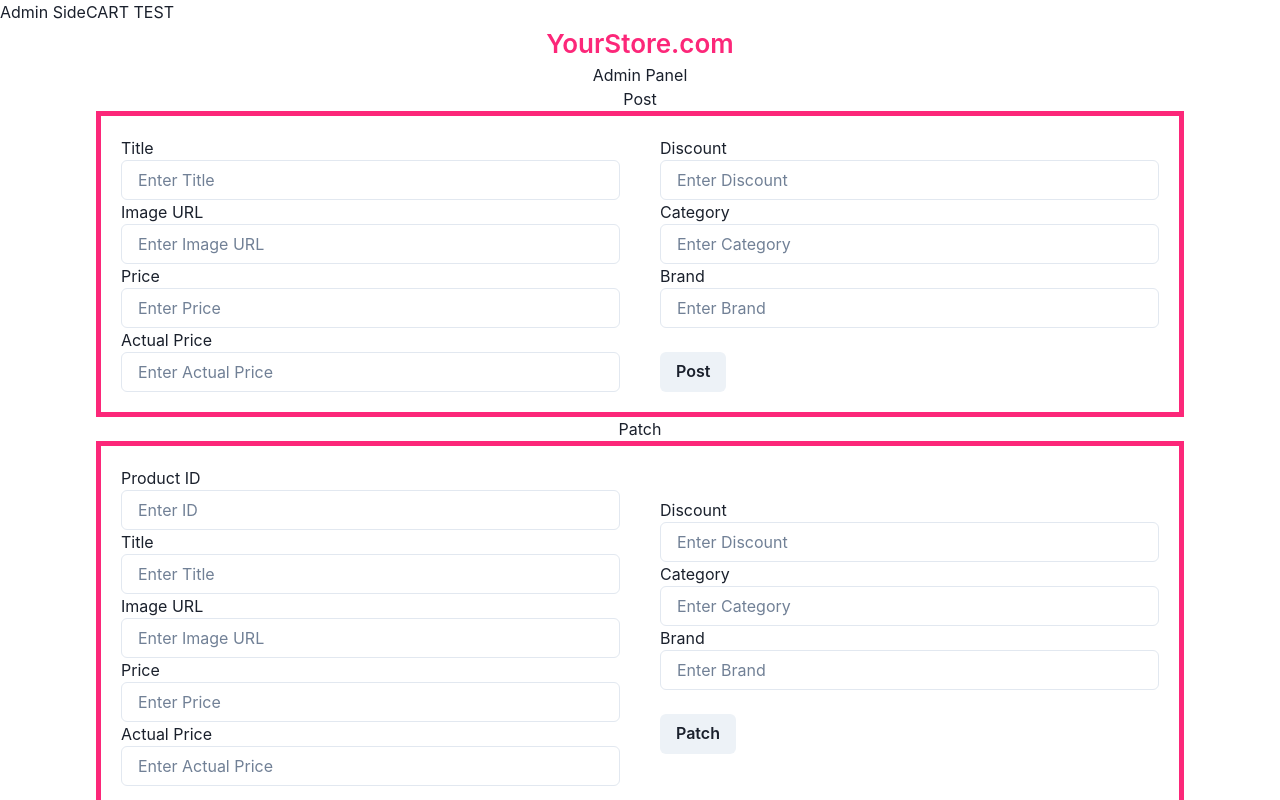
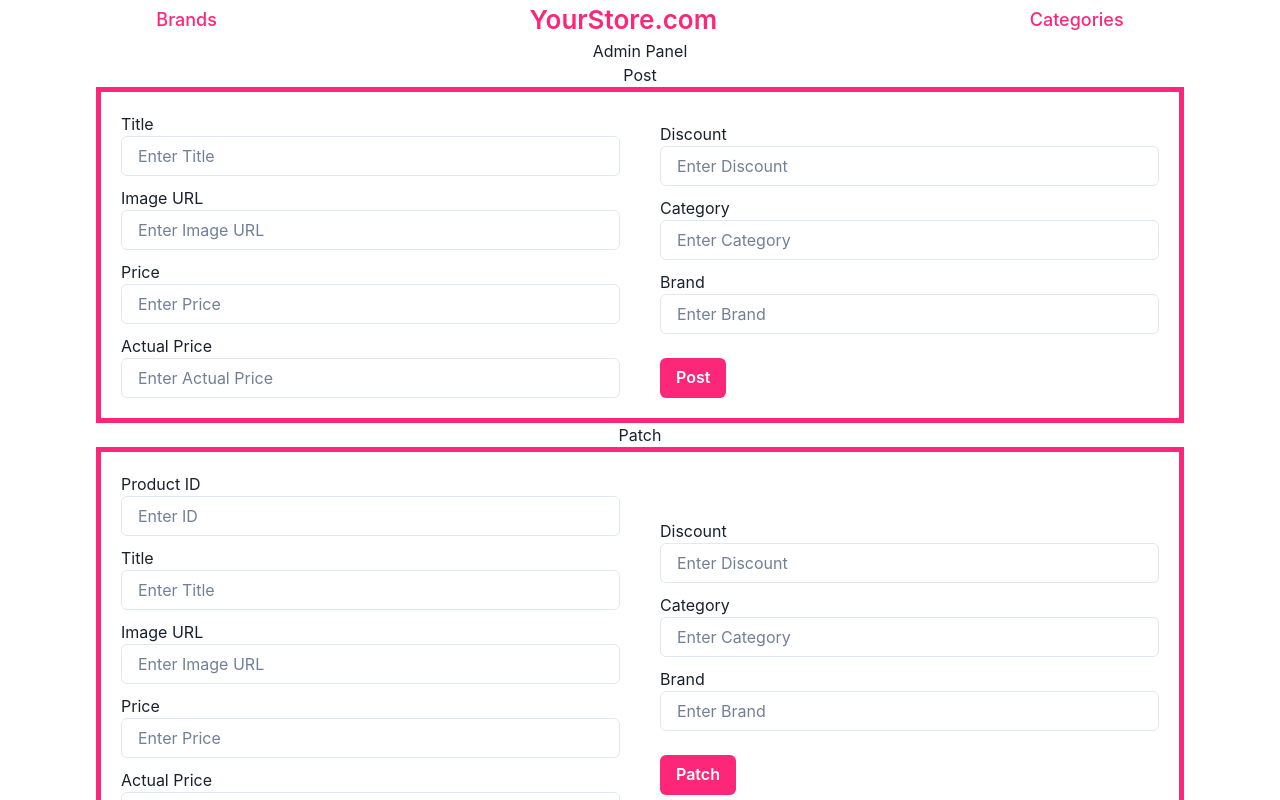
Before and after one commit to heyabrar/ShoppingParadise, a React (Create React App) app in the folder your-store-app/: page /adminside in a window 1280 px wide. Shown: the top 800 px of the page. Built offline with nearby package versions, Linux system fonts and the light colour scheme.

Commit message:
Day4 Issues Resolved

```diff
--- /dev/null
+++ b/your-store-app/src/Abrar/AdminSide/AdminBrandsPage.jsx
@@ -0,0 +1,49 @@
+import { Box, Image, SimpleGrid, Text } from "@chakra-ui/react";
+
+export default function AdminBrandsPage ( ) {
+    const Brands = [
+        {
+            id : 1,
+            title : 'Estee Lauder (estee)',
+            image : 'https://images-static.nykaa.com/uploads/292255a7-5fa3-4ef0-b8aa-ddbae96fcc82.jpg?tr=w-300,cm-pad_resize'
+        },
+
+        {
+            id : 2,
+            title : 'Skin Ras (skinras)',
+            image : 'https://images-static.nykaa.com/uploads/e56c6f82-f8ce-4339-a1f7-ac1d1a6da1c4.png?tr=w-300,cm-pad_resize'
+        },
+
+        {
+            id : 3,
+            title : 'L`Oreal Paris (loreal)',
+            image : 'https://images-static.nykaa.com/uploads/a32d4889-2e13-4494-8944-be1e1f2cfb1e.jpg?tr=w-300,cm-pad_resize'
+        },
+
+        {
+            id : 4,
+            title : 'Dot Key (dotkey)',
+            image : 'https://images-static.nykaa.com/uploads/9d4141b7-71c6-4967-a466-508907786206.jpg?tr=w-300,cm-pad_resize'
+        },
+
+        {
+            id : 5,
+            title : 'Garnier (garnier)',
+            image : 'https://encrypted-tbn0.gstatic.com/images?q=tbn:ANd9GcRWC7Wgsboj8qhZ5nR4mv5DCtLzxmxsxffryg&usqp=CAU'
+        }
+    ]
+    return (
+        <>
+        <Text textAlign='center' fontSize={{base  :'16px', md : '20px' ,lg  :'30px'}} color='#fc2779' fontWeight='550'>OUR BRANDS</Text>
+        <SimpleGrid columns={[2,3,3,3]} width={{base  :'95%', md :'90%'}} m='auto' rowGap={{base : '20px', md :'40px'}} mt='20px'>
+            {Brands.map((elem)=>{
+                return <Box key={elem.id} textAlign='center'>
+                    <Image margin='auto' width={{base : '100px', md : '150px'}} src={elem.image} alt={elem.title} borderRadius='50%'/>
+                    <Text fontWeight={'550'}>{elem.title}</Text>
+                </Box>
+            })}
+
+        </SimpleGrid>
+        </>
+    )
+}
--- /dev/null
+++ b/your-store-app/src/Abrar/AdminSide/AdminCategories.jsx
@@ -0,0 +1,16 @@
+import { Flex, List, ListIcon, ListItem, OrderedList, Text } from "@chakra-ui/react";
+import { IoMdCheckmarkCircle, IoMdSettings } from "react-icons/io";
+
+export default function AdminCategoriesPage( ) {
+    return (
+        <>
+         <Text textAlign='center' fontSize={{base  :'16px', md : '20px' ,lg  :'30px'}} color='#fc2779' fontWeight='550'>CATEGORIES</Text>
+         <Flex justifyContent='space-around' width={{base  :'90%', md  :'80%'}} m='auto' mt='2%' fontSize='18px'>
+            <Text>Skin (skin)</Text>
+            <Text>Men (men)</Text>
+            <Text>Hair (hair)</Text>
+            <Text>Fragrance (fragrance)</Text>
+         </Flex>
+        </>
+    )
+}
--- a/your-store-app/src/Abrar/AdminSide/AdminSide.jsx
+++ b/your-store-app/src/Abrar/AdminSide/AdminSide.jsx
@@ -1,6 +1,7 @@
 import { Box, Button, Flex, Input, Text} from "@chakra-ui/react";
 import axios from "axios";
 import { useState } from "react";
+import { Link } from "react-router-dom";
 
 export default function AdminSide ( ) {
     const [title,setTitle] = useState('')
@@ -63,30 +64,34 @@ export default function AdminSide ( ) {
 
     return (
         <>
-        <Text textAlign='center' fontSize={{base: '18px', md: '20px', lg : '26px'}} color='#fc2779' fontWeight='600'>YourStore.com</Text>
+        <Flex justifyContent='space-around' color='#fc2779' alignItems='center'>
+            <Link to='/adminbrands'><Text fontSize='18px' fontWeight='550'>Brands</Text></Link>
+            <Text textAlign='center' fontSize={{base: '18px', md: '20px', lg : '26px'}} color='#fc2779' fontWeight='600'>YourStore.com</Text>
+            <Link to='/admincategories'><Text fontSize='18px' fontWeight='550'>Categories</Text></Link>
+        </Flex>
         <Text textAlign='center'>Admin Panel</Text>
         <Text textAlign='center'>Post</Text>
         <Flex border='5px solid #fc2779' width={{base : '95%', md : '90%', lg : '85%'}} m='auto' gap={{base : '5px', md :'20px' , lg : '40px'}} direction={{base : 'column', md: 'row'}} padding='20px'>
         <Box  w={{base : '90%', md : '80%', lg : '50%'}} m='auto'>
             <Text>Title</Text>
             <Input placeholder="Enter Title" value={title} onChange={(e)=>setTitle(e.target.value)}/>
-            <Text>Image URL</Text>
+            <Text mt='10px'>Image URL</Text>
             <Input placeholder="Enter Image URL" value={url} onChange={(e)=>setUrl(e.target.value)}/>
-            <Text>Price</Text>
+            <Text mt='10px'>Price</Text>
             <Input placeholder="Enter Price" value={price} onChange={(e)=>setPrice(e.target.value)}/>
-            <Text>Actual Price</Text>
+            <Text mt='10px'>Actual Price</Text>
             <Input placeholder="Enter Actual Price" value={Aprice} onChange={(e)=>setAPrice(e.target.value)}/>
            </Box>
 
            <Box w={{base : '90%', md : '80%', lg : '50%'}} m='auto' >
-            <Text>Discount</Text>
+            <Text mt='10px'>Discount</Text>
             <Input placeholder="Enter Discount" value={discount} onChange={(e)=>setDiscount(e.target.value)}/>
-            <Text>Category</Text>
+            <Text mt='10px'>Category</Text>
             <Input placeholder="Enter Category" value={category} onChange={(e)=>setCategory(e.target.value)}/>
-            <Text>Brand</Text>
+            <Text mt='10px'>Brand</Text>
             <Input placeholder="Enter Brand" value={brand} onChange={(e)=>setBrand(e.target.value)}/>
             <br /> <br />
-            <Button onClick={( ) => handleAdd(title,url,price,Aprice,discount,category,brand)}>Post</Button>
+            <Button onClick={( ) => handleAdd(title,url,price,Aprice,discount,category,brand)} color='white' bg={'#fc2779'} colorScheme='#fc2779'>Post</Button>
         </Box>
         </Flex>
 
@@ -95,25 +100,25 @@ export default function AdminSide ( ) {
         <Box  w={{base : '90%', md : '80%', lg : '50%'}} m='auto'>
             <Text>Product ID</Text>
             <Input placeholder="Enter ID" value={patchid} onChange={(e)=>setPatchid(e.target.value)}/>
-            <Text>Title</Text>
+            <Text mt='10px'>Title</Text>
             <Input placeholder="Enter Title" value={ptitle} onChange={(e)=>psetTitle(e.target.value)}/>
-            <Text>Image URL</Text>
+            <Text mt='10px'>Image URL</Text>
             <Input placeholder="Enter Image URL" value={purl} onChange={(e)=>psetUrl(e.target.value)}/>
-            <Text>Price</Text>
+            <Text mt='10px'>Price</Text>
             <Input placeholder="Enter Price" value={pprice} onChange={(e)=>psetPrice(e.target.value)}/>
-            <Text>Actual Price</Text>
+            <Text mt='10px'>Actual Price</Text>
             <Input placeholder="Enter Actual Price" value={pAprice} onChange={(e)=>psetAPrice(e.target.value)}/>
            </Box>
 
            <Box w={{base : '90%', md : '80%', lg : '50%'}} m='auto' >
-            <Text>Discount</Text>
+            <Text mt='10px'>Discount</Text>
             <Input placeholder="Enter Discount" value={pdiscount} onChange={(e)=>psetDiscount(e.target.value)}/>
-            <Text>Category</Text>
+            <Text mt='10px'>Category</Text>
             <Input placeholder="Enter Category" value={pcategory} onChange={(e)=>psetCategory(e.target.value)}/>
-            <Text>Brand</Text>
+            <Text mt='10px'>Brand</Text>
             <Input placeholder="Enter Brand" value={pbrand} onChange={(e)=>psetBrand(e.target.value)}/>
             <br /> <br />
-            <Button onClick={( ) => handlePatch(ptitle,purl,pprice,pAprice,pdiscount,pcategory,pbrand,patchid)}>Patch</Button>
+            <Button onClick={( ) => handlePatch(ptitle,purl,pprice,pAprice,pdiscount,pcategory,pbrand,patchid)} color='white' bg='#fc2779' colorScheme='#fc2779'>Patch</Button>
         </Box>
         </Flex>
 
@@ -122,7 +127,7 @@ export default function AdminSide ( ) {
         <Text>Delete</Text>
             <Input placeholder='Enter Product Id To Delete' value={Delete} onChange={(e) => SetDelete(e.target.value)} border='1px solid black'/>
             <br /><br />
-            <Button onClick={( ) => handleDelete(Delete)} >Delete</Button>
+            <Button onClick={( ) => handleDelete(Delete)} color='white' bg='#fc2779' colorScheme='#fc2779'>Delete</Button>
         </Box>
         </>
     )
--- a/your-store-app/src/App.js
+++ b/your-store-app/src/App.js
@@ -7,8 +7,7 @@ function App() {
   return (
 
     <div className='App'>
-      {/* <SkinPage/> */} <Link to='/adminside'>Admin Side</Link>
-      <Link to='/cart'>CART TEST</Link>
+      {/* <SkinPage/> */}
       <AllRoutes />
 
 
--- a/your-store-app/src/Routes/AllRoutes.jsx
+++ b/your-store-app/src/Routes/AllRoutes.jsx
@@ -1,4 +1,6 @@
 import { Route, Routes } from "react-router-dom";
+import AdminBrandsPage from "../Abrar/AdminSide/AdminBrandsPage";
+import AdminCategoriesPage from "../Abrar/AdminSide/AdminCategories";
 import AdminSide from "../Abrar/AdminSide/AdminSide";
 import CartPage from "../Abrar/Pages/CartPage";
 import DotKeySingleProductPage from "../Abrar/Pages/DotSkinSPPage";
@@ -24,7 +26,9 @@ export default function AllRoutes() {
   return (
     <>
       <Routes>
-        <Route path="/adminside" element={<AdminSide/>}/>
+        <Route path="/adminside" element={<AdminSide/>}/>                                     {/*Need to be Protected*/}
+        <Route path="/adminbrands" element={<AdminBrandsPage/>}/>                     {/*Need to be Protected*/}
+        <Route path="/admincategories" element={<AdminCategoriesPage/>}/>         {/*Need to be Protected*/}
         <Route path='/' element={<HomePage />} />
         <Route path='/signup' element={<SignUp />} />
         <Route path='/login' element={<Login />} />
@@ -32,19 +36,19 @@ export default function AllRoutes() {
         <Route path='/hair' element={<HairPage/>} />
         <Route path='/fragrance' element={<h1>Fragrance Page</h1>} />
         <Route path='/skin' element={<SkinPage/>} />
-        <Route path='/skindotkey' element={<SkinDotKeyPage/>} />
-        <Route path="/skin/:id" element={<DotKeySingleProductPage/>}/>
-        <Route path="/skinloreal" element={<SkinLorealPage/>}/>
-        <Route path="/skinloreal/:id" element={<LorealSinglePage/>}/>
-        <Route path="/skinEstee" element={<SkinEsteePage/>}/>
-        <Route path="/skinEsteeLauder/:id" element={<EsteeSinglePage/>}/>
-        <Route path='/skinras' element={<SkinRasPage/>}/>
-        <Route path="/skinras/:id" element={<RasSinglePage/>}/>
+        <Route path='/skindotkey' element={<SkinDotKeyPage/>} />                             {/*Need to be Protected*/}
+        <Route path="/skin/:id" element={<DotKeySingleProductPage/>}/>                   {/*Need to be Protected*/}
+        <Route path="/skinloreal" element={<SkinLorealPage/>}/>                                 {/*Need to be Protected*/}
+        <Route path="/skinloreal/:id" element={<LorealSinglePage/>}/>                        {/*Need to be Protected*/}
+        <Route path="/skinEstee" element={<SkinEsteePage/>}/>                                   {/*Need to be Protected*/}
+        <Route path="/skinEsteeLauder/:id" element={<EsteeSinglePage/>}/>               {/*Need to be Protected*/}
+        <Route path='/skinras' element={<SkinRasPage/>}/>                                           {/*Need to be Protected*/}
+        <Route path="/skinras/:id" element={<RasSinglePage/>}/>                                  {/*Need to be Protected*/}
         <Route path='/men' element={<MensPage/>} />
-        <Route path="/mensgarnier" element={<MensGarnierPage/>}/>
-        <Route path="/mensgarnier/:id" element={<MensGarnierSinglePage/>}/>
-        <Route path='/cart' element={<CartPage/>} />
-        <Route path='/payment' element={<h1>Payment Page</h1>} />
+        <Route path="/mensgarnier" element={<MensGarnierPage/>}/>                          {/*Need to be Protected*/}
+        <Route path="/mensgarnier/:id" element={<MensGarnierSinglePage/>}/>            {/*Need to be Protected*/}
+        <Route path='/cart' element={<CartPage/>} />                                                       {/*Need to be Protected*/}
+        <Route path='/payment' element={<h1>Payment Page</h1>} />                          {/*Need to be Protected*/}
       </Routes>
     </>
   );
--- a/your-store-app/src/Sonali/Components/HairCarosal.jsx
+++ b/your-store-app/src/Sonali/Components/HairCarosal.jsx
@@ -1,6 +1,8 @@
 import { Box, Image, Text } from "@chakra-ui/react";
 import Carousel from "react-multi-carousel";
 import "react-multi-carousel/lib/styles.css";
+import Footer from "../../Abrar/Components/Footer";
+import Navbar from "../../Abrar/Components/Navbar";
 
 
 export default function HairCarosal ( ) {
@@ -63,7 +65,7 @@ export default function HairCarosal ( ) {
                 >
                 {images.length > 0 && images.map((elem)=>{
                     return <Box key={elem.id} w={{base : '95%'}} m='auto'>
-                        <Image style={{width:"100%" , height: "300px"}} src={elem.image} m='auto'/>
+                        <Image style={{width:"100%" , height: "200px"}} src={elem.image} m='auto'/>
                     </Box>
                 })}
             </Carousel>
```
